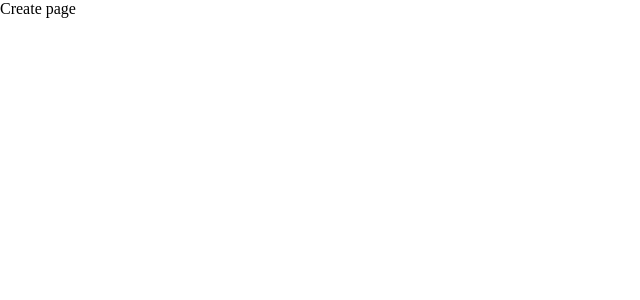
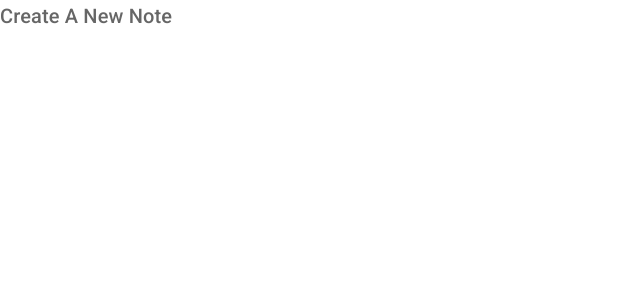
Before and after one commit to Chrstphr9/React-Note, a React (Create React App) app: page /create in a window 1280 px wide. Shown: the top 300 px of the page, without its empty margins (0-640 px from the left). Built offline with nearby package versions, Linux system fonts and the light colour scheme.

Commit message:
added typography

```diff
--- a/src/pages/Create.js
+++ b/src/pages/Create.js
@@ -1,9 +1,17 @@
 import React from 'react'
+import Typography from '@mui/material/Typography';
 
 export default function Create() {
   return (
     <div>
-      Create page
+      <Typography
+        variant='h6'
+        component='h2'
+        gutterBottom
+        color='textSecondary'
+        >
+        Create A New Note
+      </Typography>
     </div>
   )
 }
```
